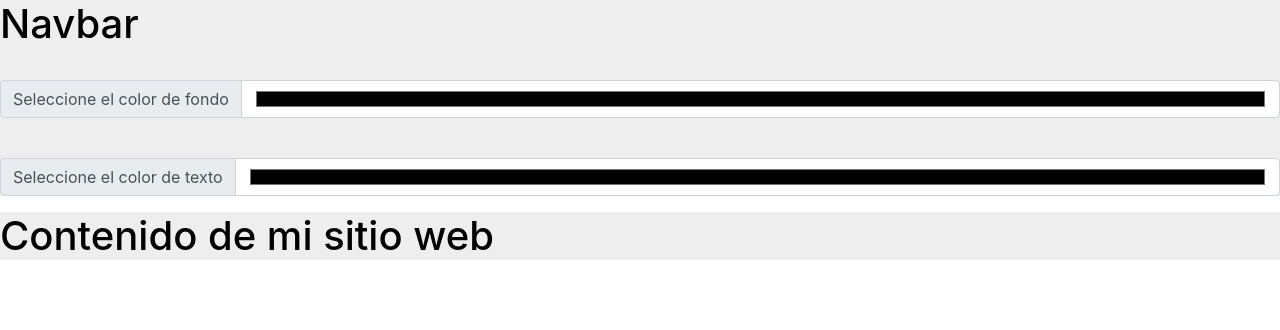
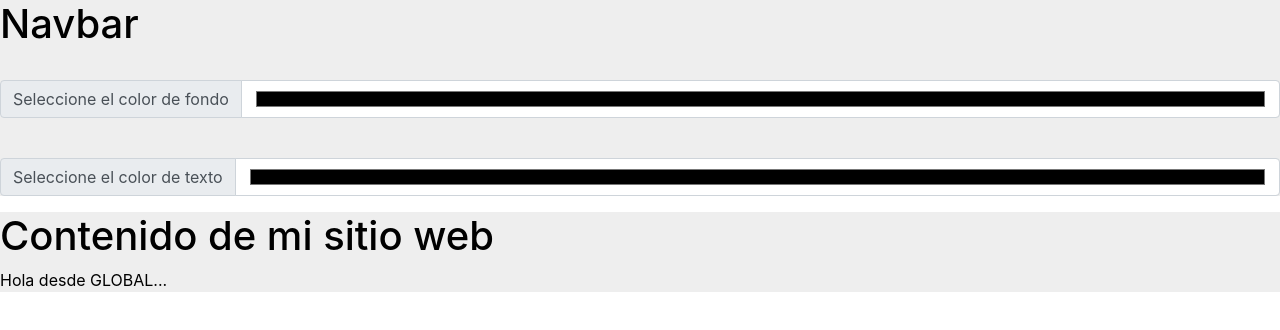
Before and after one commit to Jefh15/context-api-fundamentos-react, a React (Create React App) app: page / in a window 1280 px wide. Shown: the top 330 px of the page. Built offline with nearby package versions, Linux system fonts and the light colour scheme.

Commit message:
Creo mi segundo context o privider que es lo mismo y lo exporto ---->  para poder pasar una constante que tiene un texto que debo pasarle a mi compoente

```diff
--- a/src/App.jsx
+++ b/src/App.jsx
@@ -1,5 +1,7 @@
 // importo mi provider
 import ThemeProvider from "./context/ThemeProvider";
+import HolaProvider from "./context/HolaProvider";
+
 
 // importo mis componentes
 import Navbar from "./components/Navbar";
@@ -10,12 +12,19 @@ function App() {
 
   return (
 
+    // le paso mi context o provider
+    <ThemeProvider>
 
-    <ThemeProvider>
-      {/* importo mi componente */}
-      <Navbar />
-      {/* importo mi componente */}
-      <Principal />
+      {/* // le paso mi context o provider */}
+      <HolaProvider>
+
+        {/* importo mi componente */}
+        <Navbar />
+        {/* importo mi componente */}
+        <Principal />
+
+
+      </HolaProvider>
     </ThemeProvider>
   );
 }
--- a/src/components/Principal.jsx
+++ b/src/components/Principal.jsx
@@ -2,6 +2,11 @@ import React, { useContext } from 'react'
 
 // importo mi themeContext
 import { ThemeContext } from '../context/ThemeProvider'
+// importo mi HolaContext
+import { HolaContext } from '../context/HolaProvider'
+
+
+
 
 
 const Principal = () => {
@@ -9,6 +14,10 @@ const Principal = () => {
     // para poder usar el context
     // useContext(ThemeContext) ---> le paso el context
     const { theme } = useContext(ThemeContext)
+
+    // para poder usar el context
+    // useContext(ThemeContext) ---> le paso el context
+    const { hola } = useContext(HolaContext)
 
 
     return (
@@ -25,6 +34,7 @@ const Principal = () => {
             }
         >
             <h1>Contenido de mi sitio web</h1>
+            <p>{hola}</p>
         </div >
     )
 }
--- /dev/null
+++ b/src/context/HolaProvider.js
@@ -0,0 +1,41 @@
+import React from 'react'
+
+// context utiliza una constante
+// para poder crear el contexto
+// ademas podemos exportarlo para apoderlo usar en otro archivo
+// se hace por cada uno de los context o PROVIDERS
+// por aqui viajan nuestros datos
+export const HolaContext = React.createContext()
+
+
+
+// pasamos los props
+const HolaProvider = (props) => {
+
+    // me creo una constante que se llame hola
+    const hola = 'Hola desde GLOBAL...'
+
+
+    return (
+
+
+        // DEBEMOS USAR NUESTRA VARIABLE HolaContext ---> y pasarle la propiedad que es un provider
+        < HolaContext.Provider
+            // le paso este valor al provider para poder usarlo en otro lado
+            value={{
+                // le paso la constante creada
+                hola
+            }}
+        >
+            {/* pasamos los children ---> porque vamos a
+                    usarlo en nuestro app.jsx y
+                    lo vamos a utilizar en algun componente
+                    que nosotros deseamos sacamos esas propiedades
+                    */}
+            {/* TOMA TODOS NUESTROS COMPONENTES HIJOS */}
+            {props.children}
+        </HolaContext.Provider >
+    )
+}
+
+export default HolaProvider
```
